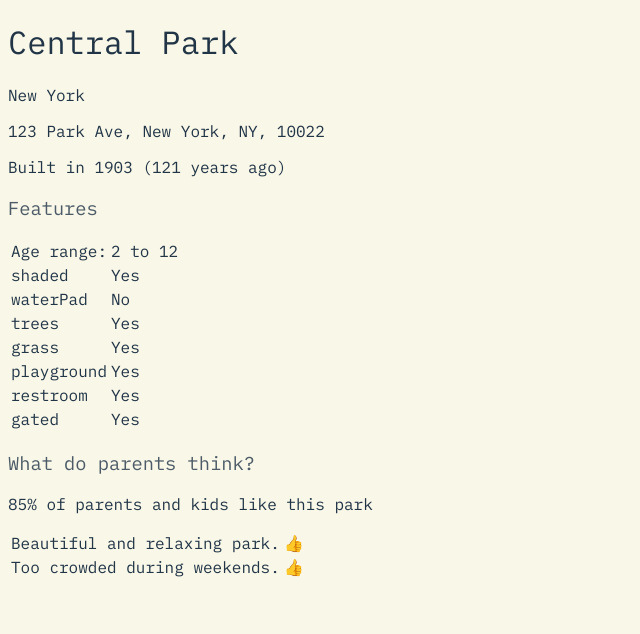
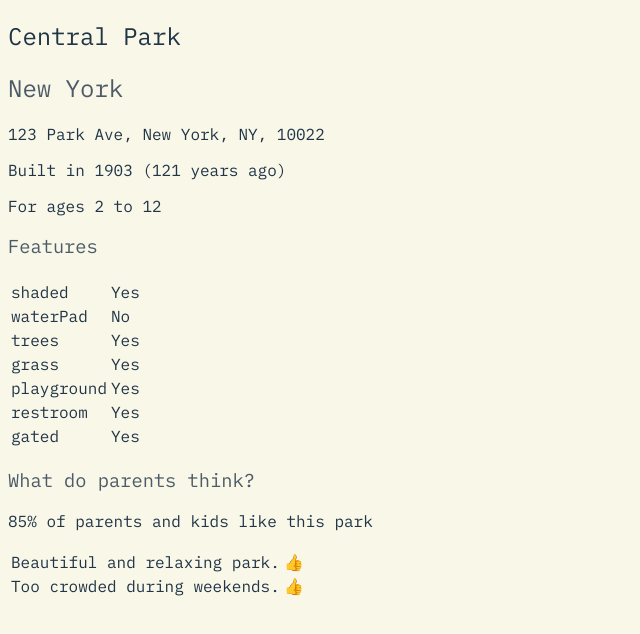
Before and after one commit to mreed4/seesaw, a React (Vite) app: page /parks/boston/4 in a window 1280 px wide. Shown: the top 634 px of the page, without its empty margins (0-640 px from the left). Built offline with nearby package versions, Linux system fonts and the light colour scheme.

Commit message:
Improvements

```diff
--- a/src/ParkPage.jsx
+++ b/src/ParkPage.jsx
@@ -7,19 +7,21 @@ export const ParkPage = () => {
 
   return (
     <>
+      <section>
         <h1>{name}</h1>
-      <p>{city}</p>
+        <h2>{city}</h2>
         <p>{address.join(", ")}</p>
         <p>
           Built in {parkBuilt} {getAgeOfPark(parkBuilt)}
         </p>
+        <p>For ages {ageRange}</p>
+      </section>
+
+      <section>
         <h3>Features</h3>
         <table>
+          <caption className="sr-only">List of park features</caption>
           <tbody>
-          <tr>
-            <td>Age range:</td>
-            <td>{ageRange}</td>
-          </tr>
             {Object.entries(features).map(([key, value], i) => (
               <tr key={i}>
                 <td>{key}</td>
@@ -28,9 +30,13 @@ export const ParkPage = () => {
             ))}
           </tbody>
         </table>
+      </section>
+
+      <section>
         <h3>What do parents think?</h3>
         <p>{percentage}% of parents and kids like this park</p>
         <table>
+          <caption className="sr-only">Feedback from parents</caption>
           <tbody>
             {feedback.map(({ id, userId, review, rating }) => (
               <tr key={`${id}_${userId}`}>
@@ -40,6 +46,7 @@ export const ParkPage = () => {
             ))}
           </tbody>
         </table>
+      </section>
     </>
   );
 };
--- a/src/index.css
+++ b/src/index.css
@@ -16,39 +16,19 @@
 }
 
 * {
-  /* padding: 0; */
-  /* margin: 0; */
   font-weight: normal;
 }
 
 body {
-  /* margin: 0;
-  padding: 1em;
-  display: flex;
-  justify-content: center;
-  min-width: 320px;
-  min-height: 100vh; */
-  /* margin: 0;
+  /* margin: 0; */
   height: 100vh;
-  background: linear-gradient(90deg, red, orange, yellow, green, blue, indigo, violet);
+  /* background: linear-gradient(90deg, red, orange, yellow, green, blue, indigo, violet);
   background-size: 100% 100%;
   animation: rainbowColorChange 1s linear infinite; */
 }
 
-h1,
-h2 {
-  /* font-family: "Instrument Serif", serif; */
-  /* font-weight: 400; */
-  /* font-style: normal; */
-}
-
-h1 {
-  /* font-size: 3.5em; */
-}
-
 h2,
 h3 {
-  /* font-size: 1.5em; */
   opacity: 0.8;
 }
 
@@ -59,28 +39,16 @@ h3 {
   }
 }
 
-.instrument-serif-regular {
-  font-family: "Instrument Serif", serif;
-  font-weight: 400;
-  font-style: normal;
-}
-
-.instrument-serif-regular-italic {
-  font-family: "Instrument Serif", serif;
-  font-weight: 400;
-  font-style: italic;
-}
-
-@keyframes rainbowAnimation {
-  0% {
-    background-position: 0% 50%;
-  }
-  50% {
-    background-position: 100% 50%;
-  }
-  100% {
-    background-position: 0% 50%;
-  }
+.sr-only {
+  position: absolute;
+  width: 1px;
+  height: 1px;
+  margin: -1px;
+  padding: 0;
+  overflow: hidden;
+  clip: rect(0, 0, 0, 0);
+  white-space: nowrap;
+  border: 0;
 }
 
 @keyframes rainbowColorChange {
--- a/src/useParkLogic.jsx
+++ b/src/useParkLogic.jsx
@@ -52,7 +52,7 @@ export const useParkLogic = (parks) => {
     address,
     city,
     name: parks[park]?.names?.official ?? "",
-    ageRange: parks[park]?.ageRange?.join(" to ") ?? "Unknown",
+    ageRange: parks[park]?.ageRange?.join(" to ") ?? "unknown",
     feedback: parks[park]?.feedback ?? [],
     getAgeOfPark: (yearBuilt) => {
       const currentYear = new Date().getFullYear();
```
Lines whose indentation alone changed are shown as unchanged.
